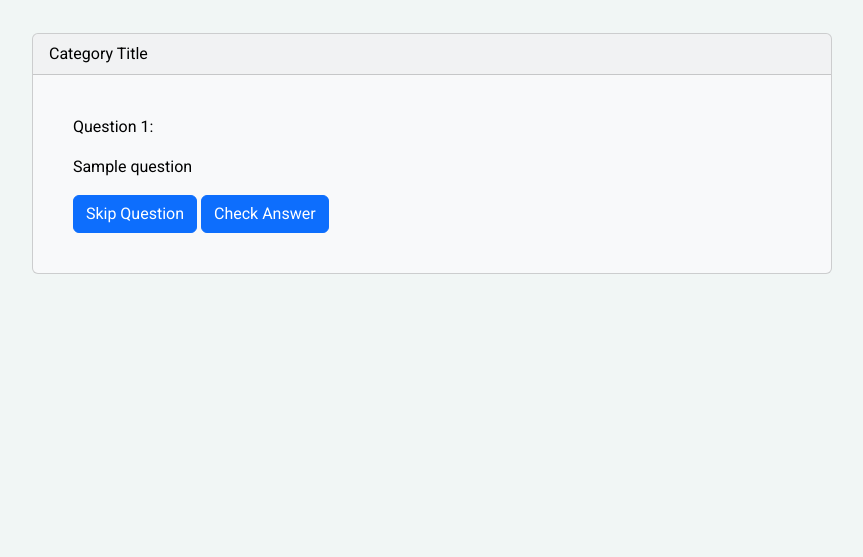
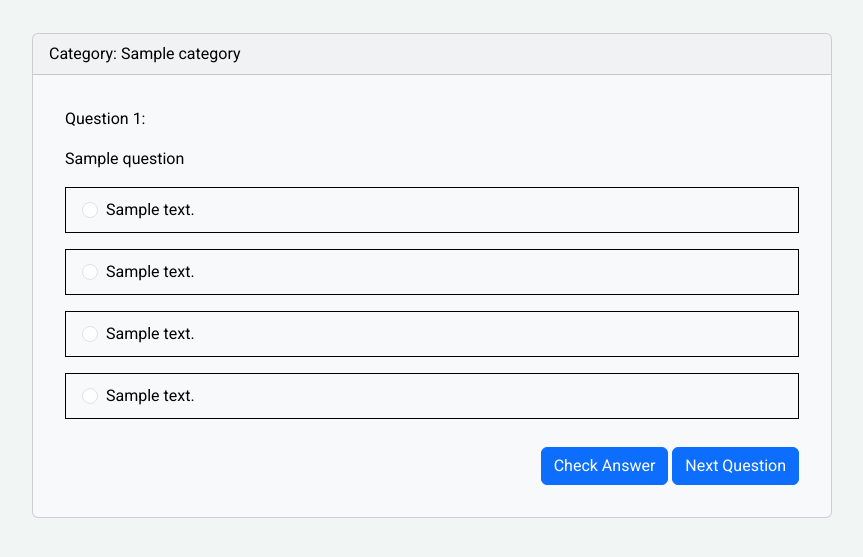
Before and after one commit to crisaianvergara/quizz-wapp, a Flask app: template templates/take-quiz.html in a window 1280 px wide. Shown: the part 56-613 px from the top of the page, without its empty margins (208-1071 px from the left). Run offline with Flask 2, Linux system fonts and the light colour scheme; the template is opened without the code that fills it: most values are stand-ins (such as "Sample title", 1, 10 or a date in 2020); some libraries are stand-ins or nearby versions.

Commit message:
stuck, checking if correct or not

```diff
--- a/main.py
+++ b/main.py
@@ -1,6 +1,7 @@
 from flask import Flask, render_template, request, redirect, url_for
 from flask_bootstrap import Bootstrap5
 import requests
+import random
 
 
 app = Flask(__name__)
@@ -21,13 +22,31 @@ def home():
 
 @app.route("/select-difficulty")
 def select_difficulty():
+    category_id = request.args.get("id")
     if request.args.get("empty"):
         empty = True
         difficulty = request.args.get("difficulty")
+    elif request.args.get("game_on"):
+        difficulty = request.args.get("difficulty").lower()
+        params = {"category": category_id, "type": "multiple", "difficulty": difficulty}
+        response = requests.get(
+            url="https://opentdb.com/api.php?amount=10", params=params
+        )
+        global questions
+        questions = response.json()["results"]
+        if questions == []:
+            return redirect(
+                url_for(
+                    "select_difficulty",
+                    id=category_id,
+                    empty=True,
+                    difficulty=difficulty,
+                )
+            )
+        return redirect(url_for("take_quiz", num_q=0, first_commit=True))
     else:
         empty = False
         difficulty = None
-    category_id = request.args.get("id")
     list_difficulties = ["Easy", "Medium", "Hard"]
     return render_template(
         "select-difficulty.html",
@@ -40,21 +59,49 @@ def select_difficulty():
 
 @app.route("/take-quiz")
 def take_quiz():
-    category_id = request.args.get("id")
-    difficulty = request.args.get("difficulty").lower()
-    params = {"category": category_id, "type": "multiple", "difficulty": difficulty}
-    response = requests.get(url=f"https://opentdb.com/api.php?amount=10", params=params)
-    questions = response.json()["results"]
-    if questions == []:
+    num_q = int(request.args.get("num_q"))
+    if (
+        num_q == 0
+        and not request.args.get("check_on")
+        and not request.args.get("quiz_on")
+    ):
+        question = questions[num_q]
+        return render_template("take-quiz.html", question=question, num_q=1)
+    elif request.args.get("check_on"):
+        num_q = int(request.args.get("num_q"))
+        if len(questions) > num_q:
+            question = questions[num_q]
+            return render_template("take-quiz.html", question=question, num_q=num_q)
+    elif request.args.get("quiz_on") and not request.args.get("check_on"):
+        num_q = int(request.args.get("num_q"))
+        if len(questions) > num_q:
+            question = questions[num_q]
+            num_q += 1
+            return render_template("take-quiz.html", question=question, num_q=num_q)
+        return "finish"
+
+
+@app.route("/check-answer", methods=["GET", "POST"])
+def check_answer():
+    if request.method == "POST":
+        data = request.form
+        if data["correct_answer"] == data["answer"]:
+            return redirect(
+                url_for(
+                    "take_quiz",
+                    is_correct=True,
+                    num_q=data["num_q"],
+                    check_on=True,
+                )
+            )
         return redirect(
             url_for(
-                "select_difficulty",
-                id=category_id,
-                empty=True,
-                difficulty=difficulty,
+                "take_quiz",
+                is_correct=False,
+                num_q=data["num_q"],
+                check_on=True,
             )
         )
-    return render_template("take-quiz.html", questions=questions, num_q=len(questions))
 
 
 if __name__ == "__main__":
--- a/static/css/styles.css
+++ b/static/css/styles.css
@@ -48,13 +48,37 @@
     width: 80%;
 }
 
-/* difficulties */
+/* take-quiz */
 
 #take-quiz {
     padding: 3% 0;
     text-align: left;
 }
 
-#take-quiz .card-body {
-    padding: 5%;
+#take-quiz p, #take-quiz .btn-container  {
+    margin: 1rem;
 }
+
+.btn-container {
+    text-align: right;
+}
+
+#take-quiz .form-check {
+    border: 1px solid #000;
+    margin: 1rem;
+    padding: 10px 2.5rem;
+
+}
+
+#take-quiz .form-check input {
+    box-sizing: border-box;
+}
+
+#take-quiz label {
+    cursor: pointer;
+    width: 100%;
+}
+
+#take-quiz a, #take-quiz button {
+    margin-top: 0.7rem;
+}
--- a/templates/select-difficulty.html
+++ b/templates/select-difficulty.html
@@ -16,7 +16,7 @@
                   <div class="row">
                     {% for difficulty in list_difficulties: %}
                     <div class="">
-                      <a href="{{ url_for('take_quiz', id = category_id, difficulty = difficulty) }}" class="btn btn-primary">{{ difficulty }}</a>
+                      <a href="{{ url_for('select_difficulty', id = category_id, difficulty = difficulty, game_on = True) }}" class="btn btn-primary">{{ difficulty }}</a>
                     </div>
                     {% endfor %}
                   </div>
--- a/templates/take-quiz.html
+++ b/templates/take-quiz.html
@@ -5,16 +5,43 @@
             <!-- Categories -->
             <section id="take-quiz">
               <div class="card text-bg-light mb-3 m-auto" style="max-width: 50rem;">
-                <div class="card-header">Category Title</div>
+                <div class="card-header">Category: {{ question.category }}</div>
                 <div class="card-body">
-                  <div class="row">
-                    <div class="">
-                        <p>Question 1:</p>
-                        <p>{{ questions[0].question }}</p>
-                        <a class="btn btn-primary" href="{{ url_for('take_quiz', quiz_on = True) }}">Skip Question</a>
-                        <a class="btn btn-primary" href="{{ url_for('take_quiz', quiz_on = True) }}">Check Answer</a>
-                    </div>
-                  </div>
+                        <p>Question {{ num_q }}:</p>
+                        <p>{{ question.question }}</p>
+                        <form action="{{ url_for('check_answer') }}" method="POST">
+                        <input name="correct_answer" hidden="hidden" value="{{ question.correct_answer }}">
+                        <input name="num_q" hidden="hidden" value="{{ num_q }}">
+                        <input name="question" hidden="hidden" value="{{ question }}">
+                          <div class="form-check">
+                            <input class="form-check-input" type="radio" name="answer" id="flexRadioDefault1" value="{{ question.correct_answer }}">
+                            <label class="form-check-label" for="flexRadioDefault1">
+                              {{ question.correct_answer }}
+                            </label>
+                          </div>
+                          <div class="form-check">
+                            <input class="form-check-input" type="radio" name="answer" id="flexRadioDefault2" value="{{ question.incorrect_answers[0] }}">
+                            <label class="form-check-label" for="flexRadioDefault2">
+                              {{ question.incorrect_answers[0] }}
+                            </label>
+                          </div>
+                          <div class="form-check">
+                            <input class="form-check-input" type="radio" name="answer" id="flexRadioDefault3" value="{{ question.incorrect_answers[1] }}">
+                            <label class="form-check-label" for="flexRadioDefault3">
+                              {{ question.incorrect_answers[1] }}
+                            </label>
+                          </div>
+                          <div class="form-check">
+                            <input class="form-check-input" type="radio" name="answer" id="flexRadioDefault4" value="{{ question.incorrect_answers[2] }}">
+                            <label class="form-check-label" for="flexRadioDefault4">
+                              {{ question.incorrect_answers[2] }}
+                            </label>
+                          </div>
+                          <div class="btn-container">
+                            <button type="submit" class="btn btn-primary">Check Answer</button>
+                            <a class="btn btn-primary" href="{{ url_for('take_quiz', num_q = num_q, quiz_on = True) }}">Next Question</a>
+                          </div>
+                        </form>
                 </div>
               </div>
             </section>
```
